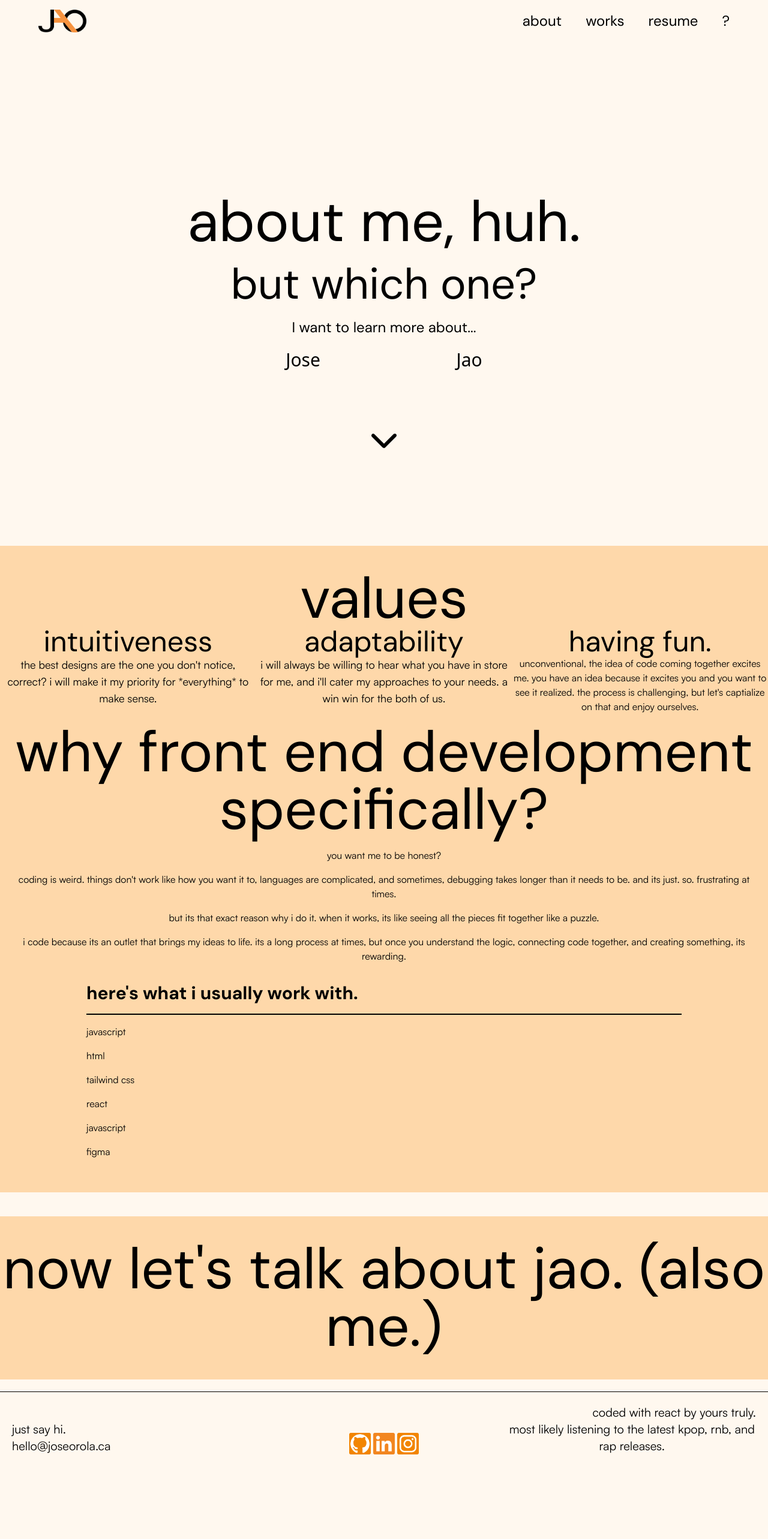
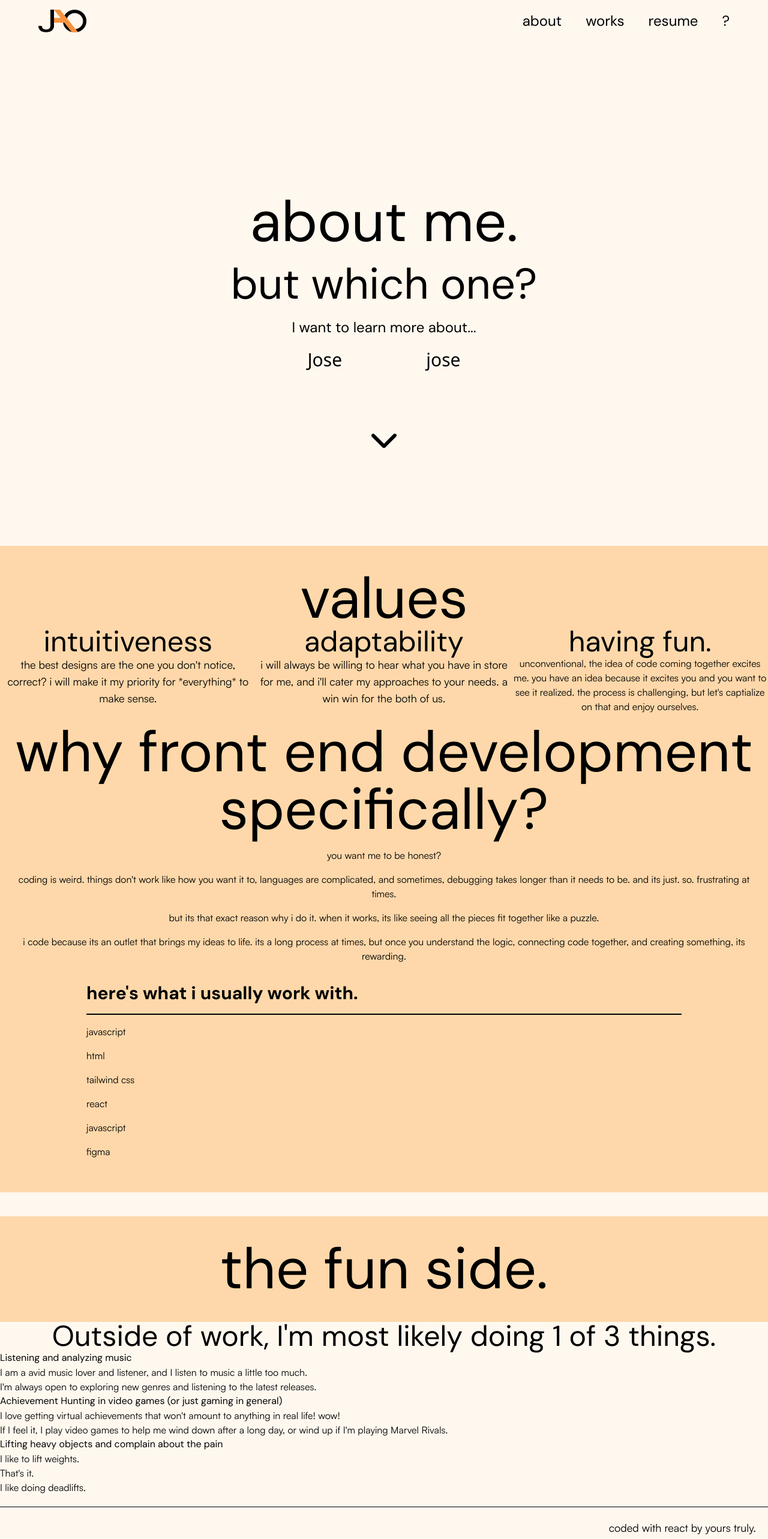
Before and after one commit to jorola0411/PortfolioWebsite, a React (Vite) app in the folder portfolio-website/: page /about in a window 1280 px wide. Shown: the top 2566 px of the page at 60% size. Before the commit the page ends 2445 px from the top, so only its background shows below. Built offline with nearby package versions, Linux system fonts and the light colour scheme.

Commit message:
Some About Me changes

```diff
--- a/portfolio-website/src/components/AboutMe.jsx
+++ b/portfolio-website/src/components/AboutMe.jsx
@@ -9,34 +9,36 @@ gsap.registerPlugin(ScrollTrigger);
 
 export default function AboutMe() {
 
-  const joseRef = useRef(null);
-  const jaoRef = useRef(null);
+  const jose1Ref = useRef(null);
+  const jose2Ref = useRef(null);
 
   const scrollToSection = (ref) => {
     ref.current.scrollIntoView({ behavior: "smooth" });
   };
 
   useEffect(() => {
-    gsap.from(joseRef.current, {
+    gsap.from(jose1Ref.current, {
       opacity: 1,
       y: 0,
       duration: 1,
       scrollTrigger: {
-        trigger: joseRef.current,
+        trigger: jose1Ref.current,
         start: "top 80%",
       },
     });
 
-    gsap.from(jaoRef.current, {
+    gsap.from(jose2Ref.current, {
       opacity: 1,
       y: 0,
       duration: 1,
       scrollTrigger: {
-        trigger: jaoRef.current,
+        trigger: jose2Ref.current,
         start: "top 80%",
       },
     });
   }, []);
+
+
   return (
     <>
       <meta charSet="UTF-8" />
@@ -63,14 +65,14 @@ export default function AboutMe() {
 
       <section className="h-screen flex flex-col items-center justify-center sm:px-4">
         <div>
-          <h1 className='text-center lg:text-8xl mb-5'>about me, huh.</h1>
+          <h1 className='text-center lg:text-8xl mb-5'>about me.</h1>
           <h2 className='text-center lg:text-7xl mb-5'> but which one?</h2>
           <h3 className='text-center lg:text-2xl mb-5'> I want to learn more about...</h3>
 
           <div className='mx-auto flex items-center justify-between max-w-[50%]'>
 
             <div className="relative group flex flex-col items-center">
-              <button className="sm:text-sm md:text-lg lg:text-3xl xl:text-3xl  cursor-pointer  transition duration-200 gap-10" onClick={() => scrollToSection(joseRef)}>
+              <button className="sm:text-sm md:text-lg lg:text-3xl xl:text-3xl  cursor-pointer  transition duration-200 gap-10" onClick={() => scrollToSection(jose1Ref)}>
                 Jose
               </button>
               <span className="absolute top-full w-60 mt-2 text-md text-black opacity-0 group-hover:opacity-100 transition-opacity z-10 text-center pointer-events-none">
@@ -79,8 +81,8 @@ export default function AboutMe() {
             </div>
 
             <div className="relative group flex flex-col items-center">
-              <button className="sm:text-sm md:text-lg lg:text-3xl xl:text-3xl cursor-pointer transition duration-200" onClick={() => scrollToSection(jaoRef)}>
-                Jao
+              <button className="sm:text-sm md:text-lg lg:text-3xl xl:text-3xl cursor-pointer transition duration-200" onClick={() => scrollToSection(jose2Ref)}>
+                jose
               </button>
               <span className="absolute top-full w-60 mt-2 text-md text-black opacity-0 group-hover:opacity-100 transition-opacity z-10 text-center pointer-events-none">
                 the one you would want to hang out with.
@@ -92,13 +94,13 @@ export default function AboutMe() {
 
         <div className="absolute bottom-8 left-1/2 -translate-x-1/2 cursor-pointer">
 
-          <FontAwesomeIcon icon={faChevronDown} className=" hover:text-beige-500 transition animate-bounce text-5xl" onClick={() => scrollToSection(joseRef)} />
+          <FontAwesomeIcon icon={faChevronDown} className=" hover:text-beige-500 transition animate-bounce text-5xl" onClick={() => scrollToSection(jose1Ref)} />
         </div>
       </section>
 
 
       <section
-        ref={joseRef}
+        ref={jose1Ref}
         id="jose"
         className="w-full bg-beige-200 py-10 mt-10"
       >
@@ -157,15 +159,32 @@ export default function AboutMe() {
 
       </section>
 
-      <section ref={jaoRef} id="jao" >
+      <section ref={jose2Ref} id="jao" >
         <div className=" bg-beige-200 py-10 mt-10">
 
-        <h1 className='text-8xl text-center'> now let's talk about jao. (also me.)</h1>
+        <h1 className='text-8xl text-center'> the fun side.</h1>
 
         </div>
-        <div className='grid grid-cols-2 mx-auto'>
-          <div className='col-span-1'>
-            <h1 className=''></h1>
+        <div className='grid grid-cols-3 mx-auto'>
+          <div className='col-span-3'>
+            <h1 className='text-center text-5xl'>Outside of work, I'm most likely doing 1 of 3 things.</h1>
+          </div>
+
+          <div className='col-span-3'>
+            <h1>Listening and analyzing music</h1>
+            <p>I am a avid music lover and listener, and I listen to music a little too much.</p>
+            <p>I'm always open to exploring new genres and listening to the latest releases.</p>
+          </div>
+          <div className='col-span-3'>
+            <h1>Achievement Hunting in video games (or just gaming in general)</h1>
+            <p>I love getting virtual achievements that won't amount to anything in real life! wow!</p>
+            <p>If I feel it, I play video games to help me wind down after a long day, or wind up if I'm playing Marvel Rivals.</p>
+          </div>
+          <div className='col-span-3'>
+            <h1>Lifting heavy objects and complain about the pain</h1>
+            <p>I like to lift weights.</p>
+            <p>That's it.</p>
+            <p>I like doing deadlifts.</p>
           </div>
         </div>
       </section>
--- a/portfolio-website/src/components/Home.jsx
+++ b/portfolio-website/src/components/Home.jsx
@@ -1,4 +1,4 @@
-import React, { useEffect } from 'react';
+import React, { useEffect, useRef } from 'react';
 import AOS from 'aos';
 import 'aos/dist/aos.css'; // You can also use <link> for styles
 // ..
@@ -7,7 +7,8 @@ import featuredproject4 from '/src/assets/featuredprojects4.jpg';
 import featuredproject2 from '/src/assets/featuredprojects2.jpg';
 import { Link } from "react-router-dom";
 
-
+import { gsap } from "gsap";
+import { ScrollTrigger } from "gsap/ScrollTrigger";
 import { FontAwesomeIcon } from '@fortawesome/react-fontawesome'
 import { faChevronDown } from "@fortawesome/free-solid-svg-icons";
 
@@ -19,6 +20,27 @@ function Home() {
       easing: 'ease-in-out', // Easing function
     });
   }, []);
+
+
+  const featuredRef = useRef(null);
+
+
+  const scrollToSection = (ref) => {
+    ref.current.scrollIntoView({ behavior: "smooth" });
+  };
+
+  useEffect(() => {
+    gsap.from(featuredRef.current, {
+      opacity: 1,
+      y: 0,
+      duration: 1,
+      scrollTrigger: {
+        trigger: featuredRef.current,
+        start: "top 80%",
+      },
+    });
+  }, []);
+
   return (
     <>
 
@@ -56,13 +78,14 @@ function Home() {
         </div>
          <div  className="absolute bottom-8 left-1/2 -translate-x-1/2 cursor-pointer">
 
-                <FontAwesomeIcon icon={faChevronDown}  className=" hover:text-beige-500 transition animate-bounce text-5xl"/>
+                <FontAwesomeIcon icon={faChevronDown}  className=" hover:text-beige-500 transition animate-bounce text-5xl"  onClick={() => scrollToSection(featuredRef)}/>
                 </div>
       </div>
 
-      <div className="mx-auto grid grid-cols-1 sm:grid-cols-4 md:grid-cols-4 lg:col-span-4 xl:col-span-4 pt-10 ">
+      <div className="mx-auto grid grid-cols-1 sm:grid-cols-4 md:grid-cols-4 lg:col-span-4 xl:col-span-4 pt-10">
         <div className="mx-auto space-y-2 mt-10 sm:col-span-4 md:col-span-4 lg:col-span-4 xl:col-span-4 mb-10">
-          <h2 className="sm:text-2xl md:text-4xl lg:text-4xl xl:text-6xl text-center">Featured Works</h2>
+          <h2 className="sm:text-2xl md:text-4xl lg:text-4xl xl:text-6xl text-center"  ref={featuredRef}
+        id="feature">Featured Works</h2>
           <hr className="border-t-2 border-black mt-2 " />
         </div>
 
--- a/portfolio-website/src/components/Layout.jsx
+++ b/portfolio-website/src/components/Layout.jsx
@@ -131,8 +131,8 @@ function Layout() {
         <div className="grid grid-cols-1 sm:grid-cols-4 md:grid-cols-3 mx-auto justify-between items-end border-t border-black p-5 mt-5 font-ubuntumono">
           <div className='col-span-1 sm:col-span-4 md:col-span-1 sm:text-center'>
 
-            <p className="text-md md:text-xl xl:text-4xl text-black md:text-left">just say hi.</p>
-            <p className="text-md md:text-xl xl:text-4xl text-black md:text-left"><a href="mailto:hello@joseorola.ca">hello@joseorola.ca</a></p>
+            <p className="text-md md:text-md lg:text-lg xl:text-4xl text-black md:text-left">just say hi.</p>
+            <p className="text-md md:text-md lg:text-lg xl:text-4xl text-black md:text-left"><a href="mailto:hello@joseorola.ca">hello@joseorola.ca</a></p>
           </div>
 
           <div className='col-span-1 sm:col-span-4 md:col-span-1'>
@@ -151,8 +151,8 @@ function Layout() {
           </div>
 
           <div className='col-span-1 sm:col-span-4 md:col-span-1 flex flex-col sm:items-center sm:text-center md:items-end'>
-            <p className="sm:text-sm md:text-lg lg:text-xl xl:text-4xl text-black">coded with react by yours truly.</p>
-            <p className="sm:text-sm md:text-lg lg:text-xl xl:text-4xl text-black">most likely listening to the latest kpop, rnb, and rap releases.</p>
+            <p className="sm:text-sm md:text-md lg:text-lg xl:text-4xl text-black">coded with react by yours truly.</p>
+            <p className="sm:text-sm md:text-md lg:text-lg xl:text-4xl text-black">most likely listening to the latest kpop, rnb, and rap releases.</p>
           </div>
         </div>
       </footer>
```
